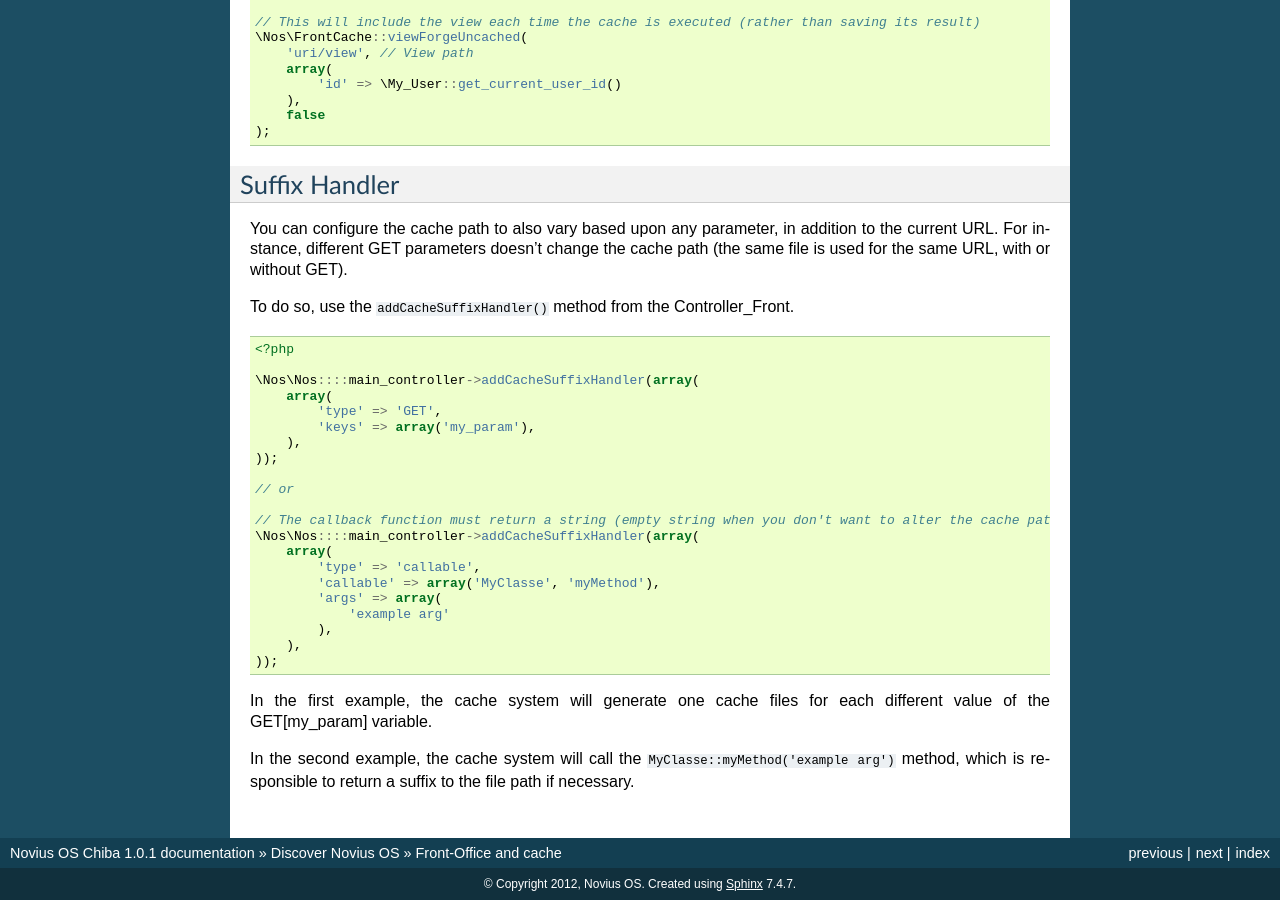
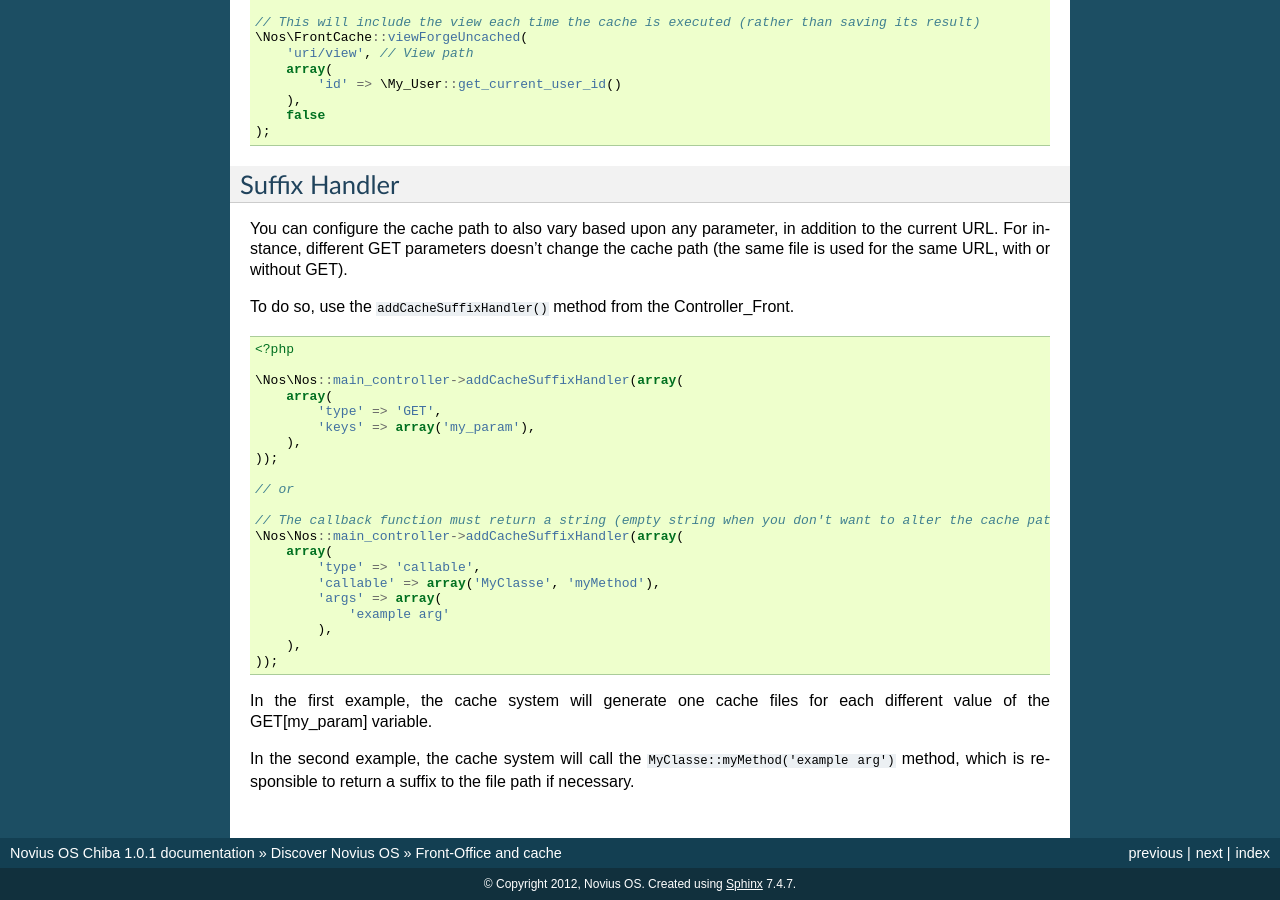
Before and after one commit to Meroje/documentation-en, a Sphinx documentation site: the page built from source/understand/front_and_cache.rst, in a window 1280 px wide and 900 px high, scrolled down 1797 px. Built offline with Sphinx 7.4.7, drawn with Linux system fonts in a browser that asks for light colours.

Commit message:
TypoFix ::::

```diff
--- a/source/understand/front_and_cache.rst
+++ b/source/understand/front_and_cache.rst
@@ -121,7 +121,7 @@ To do so, use the ``addCacheSuffixHandler()`` method from the :ref:`Controller_F
 
     <?php
 
-    \Nos\Nos::::main_controller->addCacheSuffixHandler(array(
+    \Nos\Nos::main_controller->addCacheSuffixHandler(array(
         array(
             'type' => 'GET',
             'keys' => array('my_param'),
@@ -131,7 +131,7 @@ To do so, use the ``addCacheSuffixHandler()`` method from the :ref:`Controller_F
     // or
 
     // The callback function must return a string (empty string when you don't want to alter the cache path)
-    \Nos\Nos::::main_controller->addCacheSuffixHandler(array(
+    \Nos\Nos::main_controller->addCacheSuffixHandler(array(
         array(
             'type' => 'callable',
             'callable' => array('MyClasse', 'myMethod'),
```
